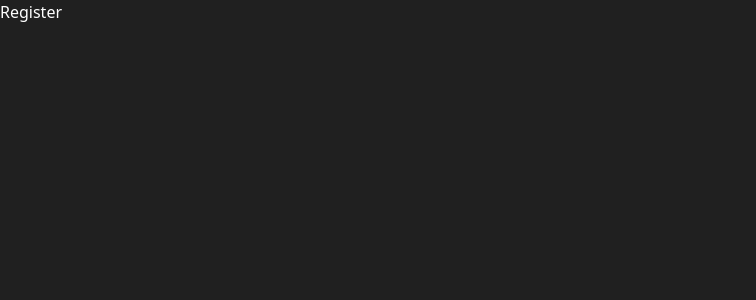
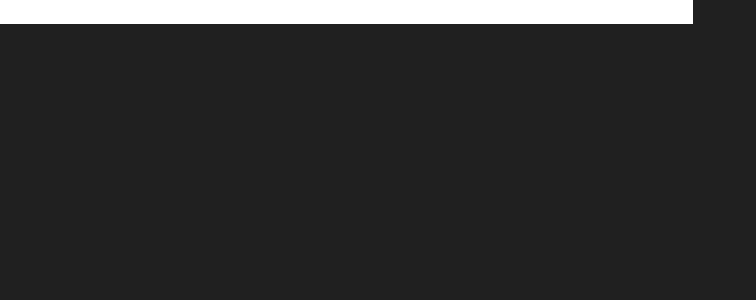
Before and after one commit to IvanGMtz/loginReact2, a React (Vite) app: page /register in a window 1280 px wide. Shown: the top 300 px of the page, without its empty margins (0-756 px from the left). Built offline with nearby package versions, Linux system fonts and the light colour scheme.

Commit message:
feat: :sparkles: Create pages for Login and Register

```diff
--- a/src/components/App.jsx
+++ b/src/components/App.jsx
@@ -1,4 +1,6 @@
 import { BrowserRouter, Route, Routes } from "react-router-dom"
+import RegisterPage from "./pages/RegisterPage";
+import LoginPage from "./pages/LoginPage";
 
 function App() {
 
@@ -6,8 +8,8 @@
     <BrowserRouter>
       <Routes>
         <Route path="/" element={<h1>Home Page</h1>} />
-        <Route path="/login" element={<h1>Login</h1>} />
-        <Route path="/register" element={<h1>Register</h1>} />
+        <Route path="/login" element={<LoginPage />} />
+        <Route path="/register" element={<RegisterPage />} />
         <Route path="/tasks" element={<h1>Task Page</h1>} />
         <Route path="/add-task" element={<h1>new task</h1>} />
         <Route path="/tasks/:id" element={<h1>update task</h1>} />
--- /dev/null
+++ b/src/components/pages/LoginPage.jsx
@@ -0,0 +1,7 @@
+function LoginPage() {
+  return (
+    <div>LoginPage</div>
+  )
+}
+
+export default LoginPage
--- /dev/null
+++ b/src/components/pages/RegisterPage.jsx
@@ -0,0 +1,18 @@
+import { useForm } from "react-hook-form";
+
+function RegisterPage() {
+
+    const { register } = useForm();
+
+  return (
+    <div>
+      <form>
+        <input type="text" name="username" />
+        <input type="email" name="email" />
+        <input type="password" name="password" />
+      </form>
+    </div>
+  );
+}
+
+export default RegisterPage
```
